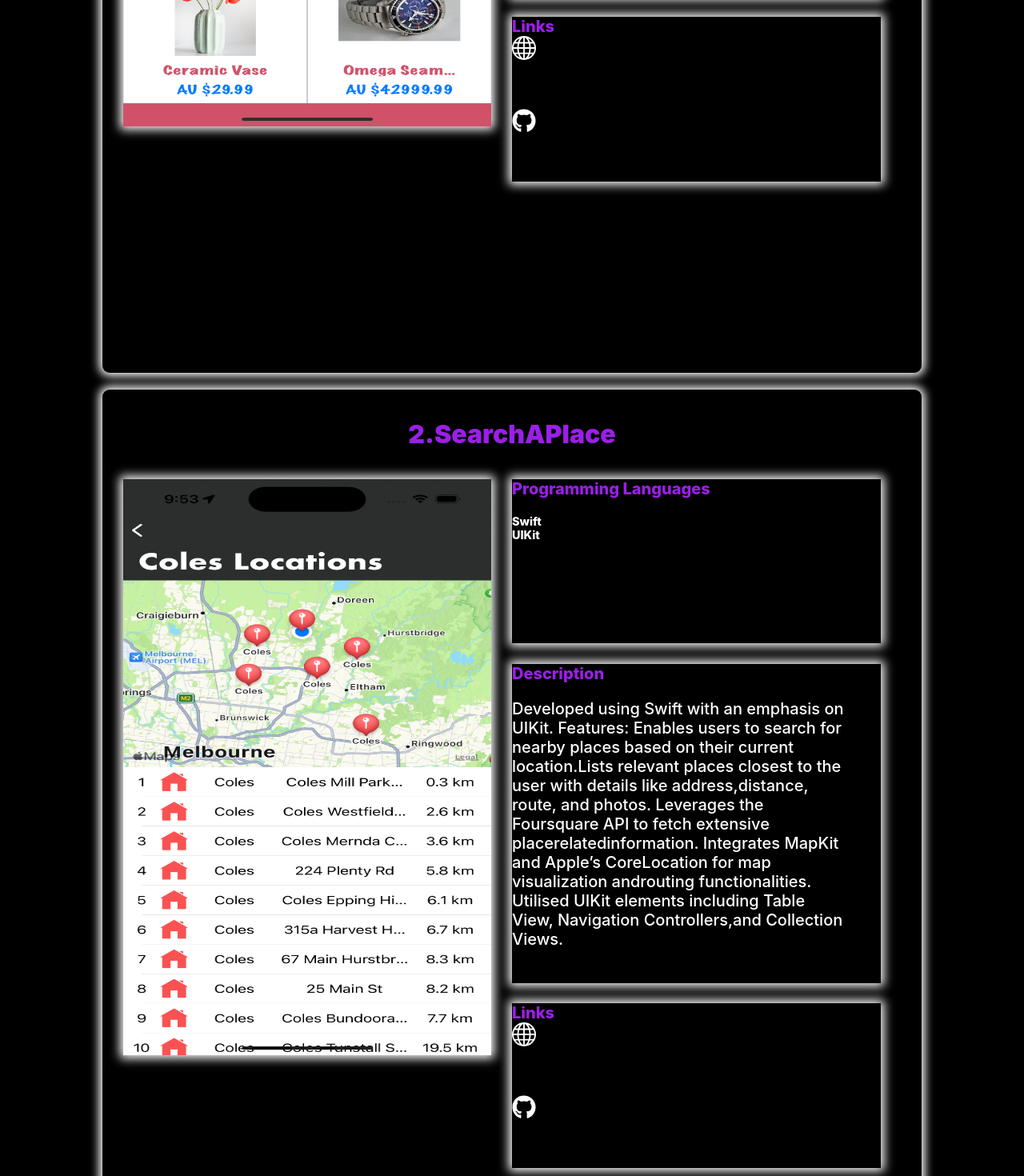
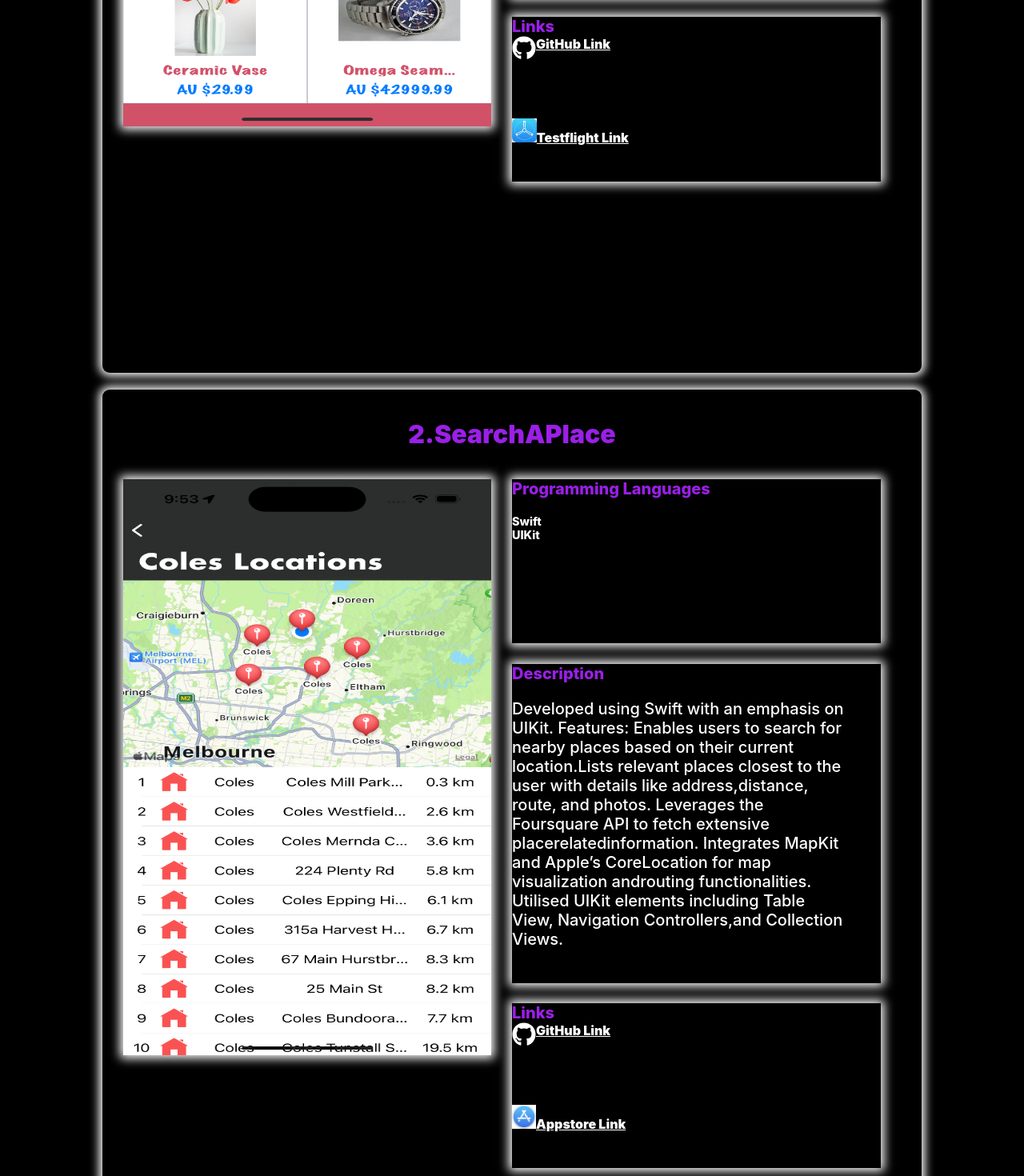
Before and after one commit to Anup-SoftwareDev/Portfolio-React, a React (Create React App) app: page / in a window 1280 px wide. Shown: the part 2560-4030 px from the top of the page at 80% size. Built offline with nearby package versions, Linux system fonts and the light colour scheme.

Commit message:
added links and icons to Appstore and Testlight

```diff
--- a/src/components/Skills/Skills.js
+++ b/src/components/Skills/Skills.js
@@ -6,6 +6,8 @@
 import MyShop from './../../img/MyShop.png';
 import { FaGithub} from "react-icons/fa";
 import {BsGlobe} from "react-icons/bs";
+import Testflight from './../../img/Testflight.png';
+import Appstore  from './../../img/Appstore.png';
 
 
 import projects from './projects.json';
@@ -54,12 +56,22 @@
                                             {(project.url)&&
                                                 <div className = {classes.Url}>
                                                 <BsGlobe color = 'white' size='30px' style ={{padding: '0%'}} onClick={handleURL(project.url)}/>
-                                                <a href={project.url} target="_blank" rel="noopener noreferrer">{}</a>
+                                                <a href={project.url} target="_blank" rel="noopener noreferrer">Website Link</a>
                                             </div>}
                                             {(project.github)&&
                                             <div className = {classes.Github}>
                                                 <FaGithub color = 'white' size='30px' style ={{padding: '0%'}} onClick={handleURL(project.github)}/>
-                                                <a href={project.github} target="_blank" rel="noopener noreferrer">{}</a>
+                                                <a href={project.github} target="_blank" rel="noopener noreferrer">GitHub Link</a>
+                                            </div>}
+                                            {(project.testflight)&&
+                                            <div className = {classes.Testflight}>
+                                                <img src={Testflight} alt="Testflight" onClick={handleURL(project.testflight)} style = {{padding: '0%', height: '30px' }} />
+                                                <a href={project.testflight} target="_blank" rel="noopener noreferrer">Testflight Link</a>
+                                            </div>}
+                                            {(project.appstore)&&
+                                            <div className = {classes.Appstore}>
+                                                <img src={Appstore} alt="Appstore" onClick={handleURL(project.appstore)} style = {{padding: '0%', height: '30px' }} />
+                                                <a href={project.appstore} target="_blank" rel="noopener noreferrer">Appstore Link</a>
                                             </div>}
                             </div>
 
--- a/src/components/Skills/projects.json
+++ b/src/components/Skills/projects.json
@@ -1,9 +1,9 @@
 [
-    {"number":"1","name":"MyShop", "languages":["Swift", "UIKit", "Express", "Ruby"], "Description": "Developed using Swift with a primary focus on UIKit. Features include User authentication and user-related data storage using Firestore. Product exploration interface using Collection View.Cart functionality allowing users to add desired products.Payment simulation using Stripe with test card support.Utilised UIKit elements including Table View and Navigation Controllers.","url":"https://testflight.apple.com/join/tJebjWy0", "github":"https://github.com/Anup-SoftwareDev/MyShop", "image":"0"},
+    {"number":"1","name":"MyShop", "languages":["Swift", "UIKit", "Express", "Ruby"], "Description": "Developed using Swift with a primary focus on UIKit. Features include User authentication and user-related data storage using Firestore. Product exploration interface using Collection View.Cart functionality allowing users to add desired products.Payment simulation using Stripe with test card support.Utilised UIKit elements including Table View and Navigation Controllers.","testflight":"https://testflight.apple.com/join/tJebjWy0", "github":"https://github.com/Anup-SoftwareDev/MyShop", "image":"0"},
 
-{"number":"2","name":"SearchAPlace", "languages":["Swift", "UIKit"], "Description":"Developed using Swift with an emphasis on UIKit. Features: Enables users to search for nearby places based on their current location.Lists relevant places closest to the user with details like address,distance, route, and photos. Leverages the Foursquare API to fetch extensive placerelatedinformation. Integrates MapKit and Apple’s CoreLocation for map visualization androuting functionalities. Utilised UIKit elements including Table View, Navigation Controllers,and Collection Views.","url":"https://apps.apple.com/au/app/searchaplace/id6452240296", "github":"https://github.com/Anup-SoftwareDev/SearchPlaces", "image":"1"},
+{"number":"2","name":"SearchAPlace", "languages":["Swift", "UIKit"], "Description":"Developed using Swift with an emphasis on UIKit. Features: Enables users to search for nearby places based on their current location.Lists relevant places closest to the user with details like address,distance, route, and photos. Leverages the Foursquare API to fetch extensive placerelatedinformation. Integrates MapKit and Apple’s CoreLocation for map visualization androuting functionalities. Utilised UIKit elements including Table View, Navigation Controllers,and Collection Views.","appstore":"https://apps.apple.com/au/app/searchaplace/id6452240296", "github":"https://github.com/Anup-SoftwareDev/SearchPlaces", "image":"1"},
 
-{"number":"3","name":"SolarSystemPlanets", "languages":["Swift", "UIKit"],  "Description":"An informative app that combines TableView and Navigation Controller to offer detailed insights on various solar system planets.","url":"https://apps.apple.com/au/app/solarsystemplanets/id6451026524", "github":"https://github.com/Anup-SoftwareDev/SolarSystem", "image":"2"},
+{"number":"3","name":"Solar System Planets", "languages":["Swift", "UIKit"],  "Description":"An informative app that combines TableView and Navigation Controller to offer detailed insights on various solar system planets.","appstore":"https://apps.apple.com/au/app/solarsystemplanets/id6451026524", "github":"https://github.com/Anup-SoftwareDev/SolarSystem", "image":"2"},
 
 {"number":"4","name":"Northern Detailing", "languages":["React", "JavaScript"],  "Description":"This is a link to one of my current projects, which is a website for Northern Detailing, a mobile detailing company located in the Northern Suburbs of Melbourne. Although still in development, while browsing you will notice, that it will provide visitors with essential information regarding the company's core values, range of services offered, pricing details for various packages, a showcase of past projects and their outcomes, as well as how to contact the organisation for enquiries or bookings.","url":"https://northern-mobile-detailing.netlify.app/", "github":"https://github.com/Anup-SoftwareDev/MobileDetailing", "image":"3"}
 
```
Also changed, not shown: src/img/Appstore.png (added), src/img/Testflight.png (added).
